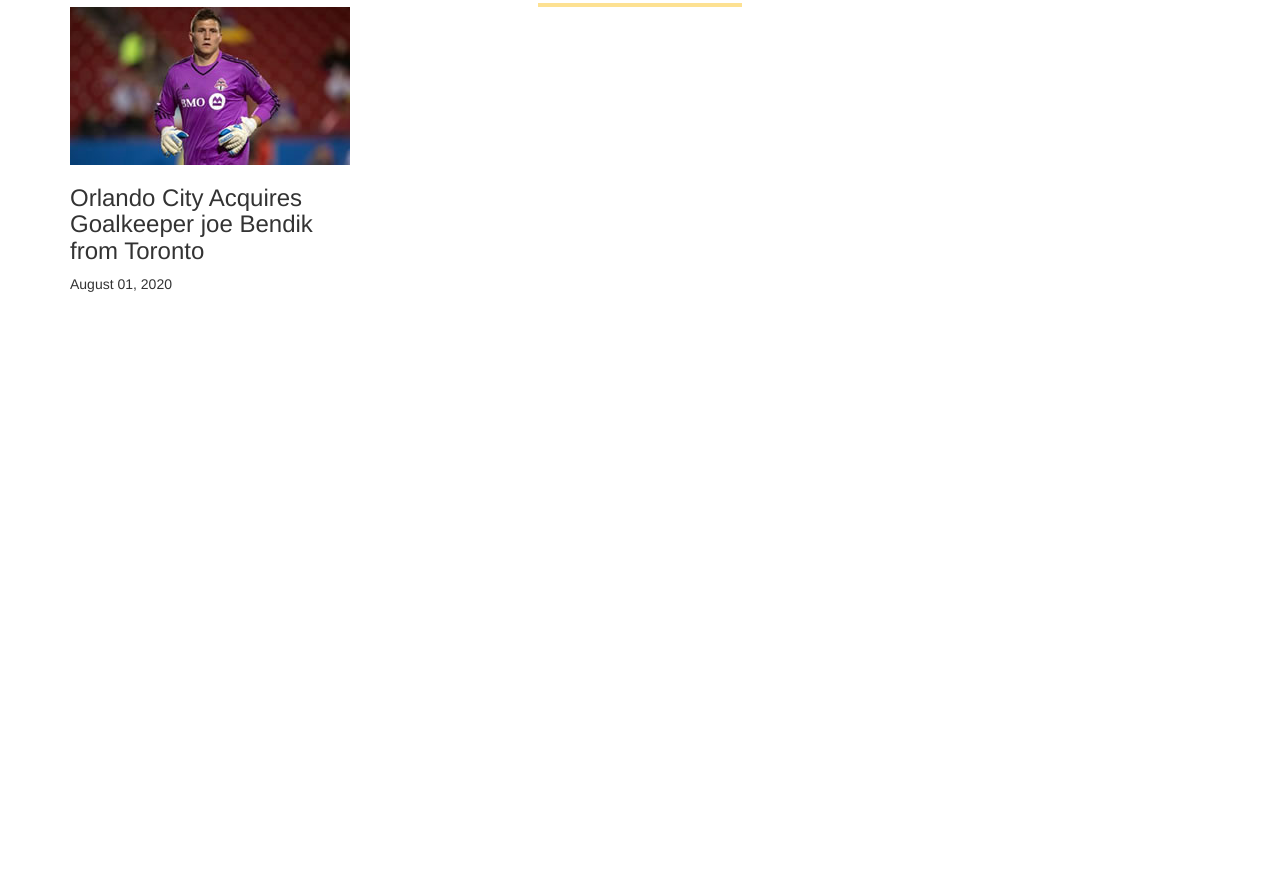
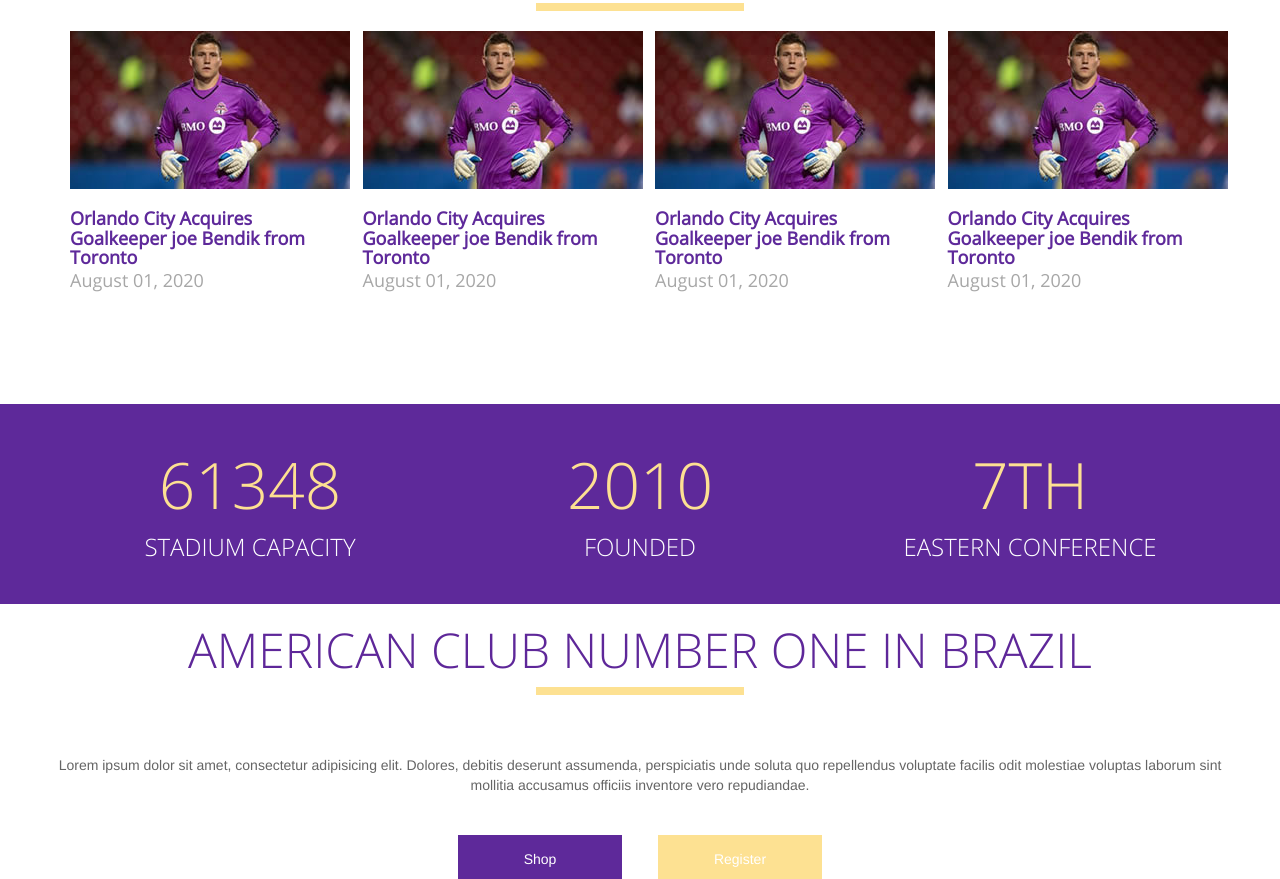
Before and after one commit to MilaniR/website_orlando, a plain HTML site: page index.html in a window 1280 px wide. Shown: the part 868-1747 px from the top of the page. Before the commit the page ends 1272 px from the top, so only its background shows below. Drawn offline with nearby package versions, Linux system fonts and the light colour scheme.

Commit message:
add Noticias, Estatisticas, Call to action

```diff
--- a/css/orlando.css
+++ b/css/orlando.css
@@ -194,17 +194,81 @@ top: -110px;
 
 }
 #news hr {
-    border: #fde192 solid 2px;
+    border: #fde192 solid 4px;
     width: 200px;
     margin: 0 auto;
 }
-#news .thunbnails {
+#news .thumbnails {
     margin-top: 20px;
 }
-#news .thunbnails h3 {
+#news .thumbnails h3 {
     color: #5e299a;
     font-size: 18px;
     font-family: 'OpenSans';
     font-weight: bold;
+    margin-bottom: 0;
+}
+#news .thumbnails time {
+    color: #a7a7a7;
+    font-size: 18px;
+    font-family: 'OpenSans';
+}
+#estatisticas {
+    background-color: #5e299A;
+    width: 100%;
+    height: 200px;
+    text-align: center;
+}
+#estatisticas p {
+    color: #fde092;
+    text-transform: uppercase;
+    font-family: 'OpenSans-light';
+    font-size: 64px;
+    margin-top: 35px;
+}
+#estatisticas p small {
+    color: #ffffff;
+    font-size: 24px;
+    display: block;
+}
+#call-to-action {
+    text-align: center;
+}
+#call-to-action h2 {
+    color: #5e2799;
+    font-family:'OpenSans-light';
+    font-size: 48px;
+    text-transform: uppercase;
+    text-align: center;
 
 }
+#call-to-action hr {
+    border: #fde192 solid 4px;
+    width: 200px;
+    margin: 0 auto;
+}
+#call-to-action p{
+    margin-top: 60px;
+    margin-bottom: 40px;
+    color: #656565;
+}
+#call-to-action .btn{
+    min-width: 164px;
+    height: 44px;
+    line-height: 34px;
+    border-radius: 0;
+}
+#call-to-action .btn-roxo {
+    color: #ffffff;
+    background-color: #5e299a;
+    border-color: #5e299a;
+}
+#call-to-action .btn-amarelo {
+    color: #ffffff;
+    background-color: #fde192;
+    border-color: #fde192;
+}
+#call-to-action .row-max-400 {
+    margin: 0 auto;
+    max-width: 400px;
+}
--- a/index.html
+++ b/index.html
@@ -89,21 +89,30 @@
                 <hr>
             </div>
 
-            <div class="row tuhbnails">
-
+            <div class="row thumbnails">
                 <div class="col-md-3">
 
                     <img src="img/noticia-thumb.jpg" alt="Noticia">
                     <h3>Orlando City Acquires Goalkeeper joe Bendik from Toronto</h3>
                     <time>August 01, 2020</time>
-                </div>
-                <div class="col-md-3">
 
                 </div>
                 <div class="col-md-3">
+                    <img src="img/noticia-thumb.jpg" alt="Noticia">
+                    <h3>Orlando City Acquires Goalkeeper joe Bendik from Toronto</h3>
+                    <time>August 01, 2020</time>
 
                 </div>
                 <div class="col-md-3">
+                    <img src="img/noticia-thumb.jpg" alt="Noticia">
+                    <h3>Orlando City Acquires Goalkeeper joe Bendik from Toronto</h3>
+                    <time>August 01, 2020</time>
+
+                </div>
+                <div class="col-md-3">
+                    <img src="img/noticia-thumb.jpg" alt="Noticia">
+                    <h3>Orlando City Acquires Goalkeeper joe Bendik from Toronto</h3>
+                    <time>August 01, 2020</time>
 
                 </div>
 
@@ -112,6 +121,57 @@
 
         </div>
 
+        <div id="estatisticas">
+            <div class="container">
+                <div class="row">
+                    <div class="col-md-4">
+                        <p>61348<small>Stadium Capacity</small></p>
+                    </div>
+                    <div class="col-md-4">
+                        <p>2010<small>Founded</small></p>
+                    </div>
+                    <div class="col-md-4">
+                        <p>7th<small>Eastern Conference</small></p>
+                    </div>
+                </div>
+            </div>
+
+        </div>
+
+        <div id="call-to-action">
+
+            <div class="container">
+
+                <div class="row text-center">
+                    <h2>American Club number one in Brazil</h2>
+                    <hr>
+                </div>
+
+                <div class="row">
+
+                    <p>Lorem ipsum dolor sit amet, consectetur adipisicing elit. Dolores, debitis deserunt assumenda, perspiciatis unde soluta quo
+                    repellendus voluptate facilis odit molestiae voluptas laborum sint mollitia accusamus officiis inventore vero repudiandae.</p>
+
+                </div>
+
+                <div class="text-center">
+                    <div class="row row-max-400">
+
+                    <div class="col-xs-6">
+                        <a href="#" class="btn btn-roxo">Shop</a>
+                    </div>
+                    <div class="col-xs-6">
+                        <a href="#" class="btn btn-amarelo">Register</a>
+                    </div>
+
+                    </div>
+                </div>
+
+            </div>
+
+        </div>
+
+
     </section>
 
     <script src="https://code.jquery.com/jquery-3.5.1.min.js"></script>
```
